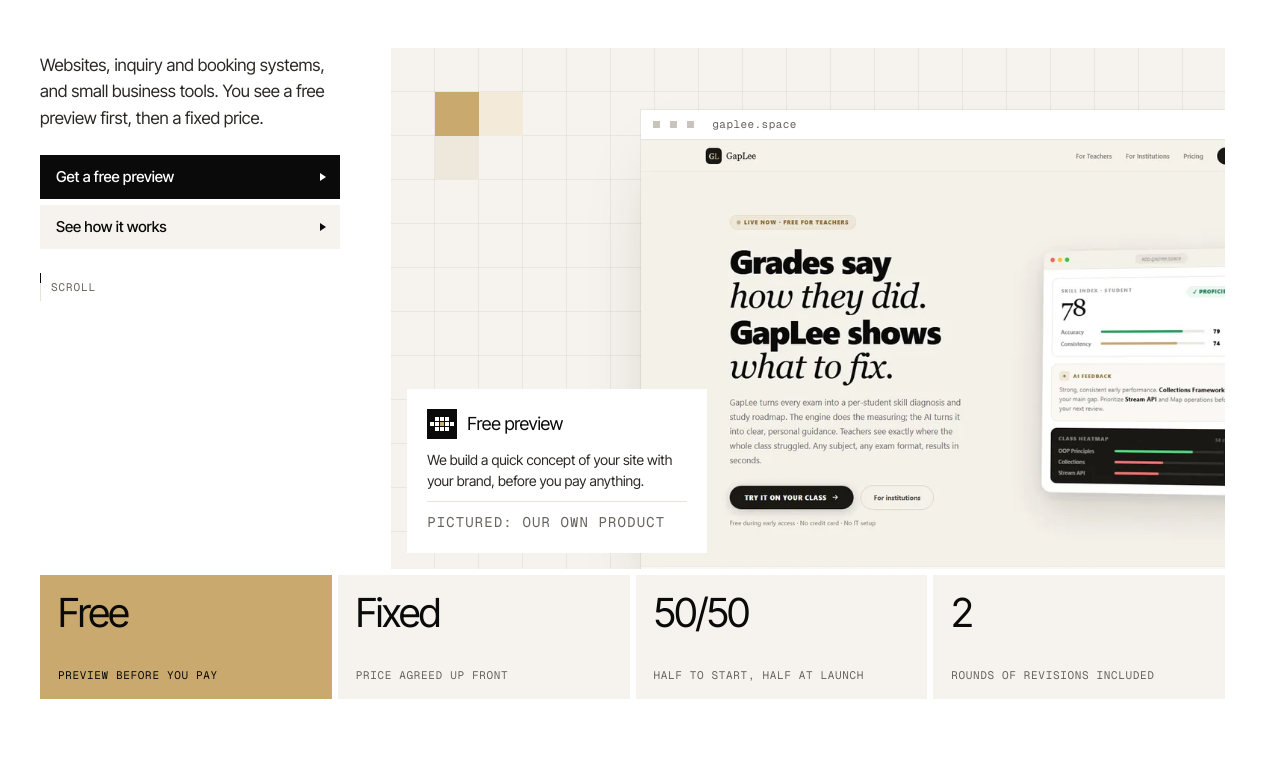
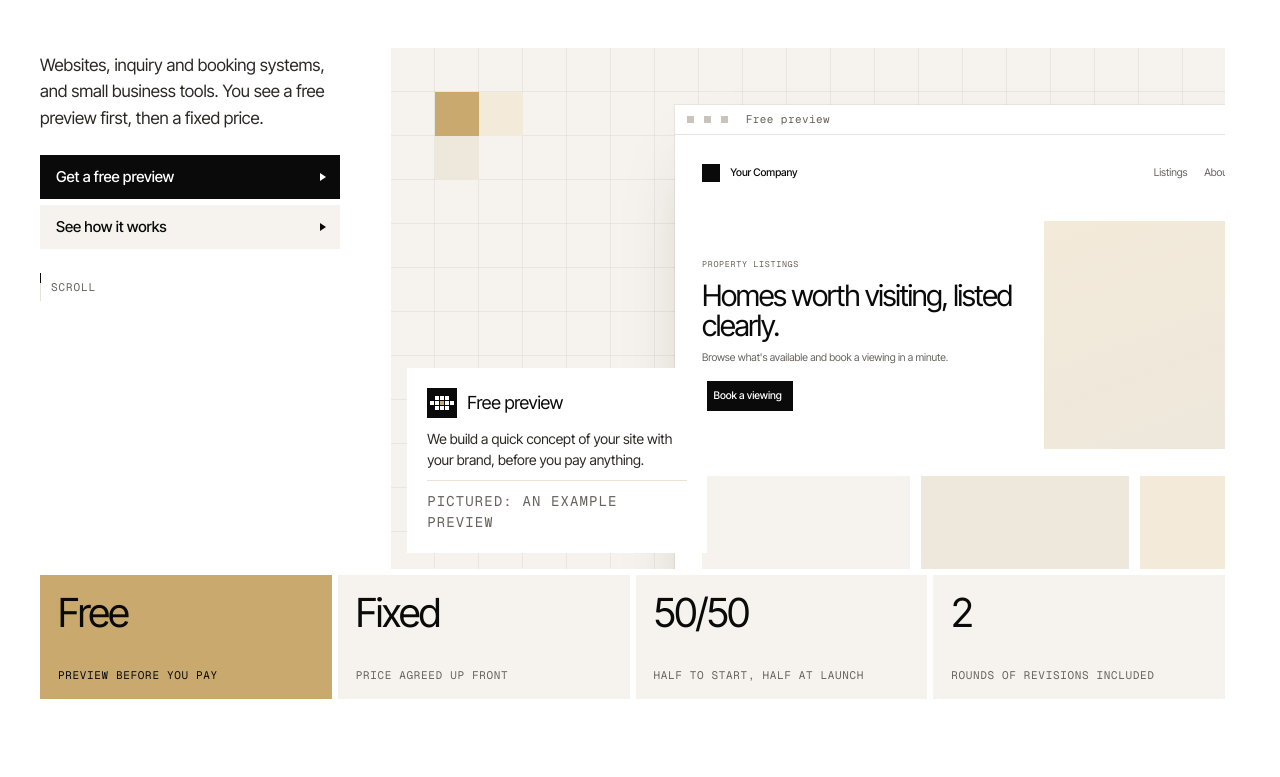
Before and after one commit to partypancakes31/skillgap-landing, a plain HTML site: page services/index.html in a window 1280 px wide. Shown: the part 363-1140 px from the top of the page. Drawn offline with nearby package versions, Linux system fonts and the light colour scheme.

Commit message:
Fix /services review items: alt text, hero example, privacy line
- Rewrite the product screenshot's alt text; it described the
  education product.
- Replace the duplicate hero screenshot with an HTML example of a
  business homepage, labelled as an example.
- Rename "Our work" to "Our product" in the nav, footer and section
  indicator.
- Care plan price reads "Quoted per project".
- Mark required form fields and add a privacy line by the submit
  button.
- Add spaces between adjacent text elements so the page reads cleanly
  as plain text.
- DESIGN.md: log the changes.

Co-Authored-By: Claude Opus 5.5 <noreply@anthropic.com>

```diff
--- a/services/index.html
+++ b/services/index.html
@@ -200,6 +200,27 @@
     .win-bar { display: flex; align-items: center; gap: 10px; height: 30px; padding: 0 12px; background: var(--white); border-bottom: 1px solid var(--line); }
     .win-bar i { width: 7px; height: 7px; background: var(--faint); }
     .win-bar span { margin-left: 8px; font: 400 11px/1 var(--mono); color: var(--muted); letter-spacing: .04em; }
+    /* Example preview inside the hero window: a plain business homepage, drawn in HTML */
+    .win { container-type: inline-size; }
+    .mock { font-size: clamp(7px, 1.5cqw, 13px); line-height: 1.3; padding: 2.2em 2.6em 3em; background: var(--white); color: var(--ink); }
+    .m-nav { display: flex; align-items: center; gap: 1em; }
+    .m-logo { width: 1.7em; height: 1.7em; background: var(--ink); }
+    .m-nav b { font-weight: 500; }
+    .m-links { display: flex; gap: 1.6em; margin-left: auto; color: var(--muted); }
+    .m-links i { font-style: normal; }
+    .m-btn { display: inline-block; padding: .75em 1.1em; background: var(--tint); font-weight: 500; }
+    .m-btn.dark { background: var(--ink); color: var(--white); }
+    .m-hero { display: grid; grid-template-columns: 1.05fr 1fr; gap: 2.2em; align-items: center; margin-top: 3.2em; }
+    .m-eyebrow { font: 400 .8em/1 var(--mono); letter-spacing: .08em; text-transform: uppercase; color: var(--muted); }
+    .m-h { font-size: 2.8em; line-height: 1; letter-spacing: -.045em; margin-top: .45em; }
+    .m-p { color: var(--muted); margin: 1em 0 1.6em; max-width: 26em; }
+    .m-photo { aspect-ratio: 4 / 3; background: linear-gradient(160deg, var(--gold-pale), var(--tint-2)); }
+    .m-cards { display: grid; grid-template-columns: repeat(3, 1fr); gap: 1.1em; margin-top: 2.6em; }
+    .m-img { aspect-ratio: 4 / 3; background: var(--tint); }
+    .m-img.b { background: var(--tint-2); }
+    .m-img.c { background: var(--gold-pale); }
+    .m-t { font-weight: 500; margin-top: .8em; }
+    .m-s { color: var(--muted); font-size: .9em; margin-top: .2em; }
     .stage-card { background: var(--tint); padding: 20px; display: grid; gap: 10px; }
     .stage-card .top { display: flex; align-items: center; gap: 10px; }
     .stage-card .icon { width: 30px; height: 30px; display: grid; place-items: center; background: var(--ink); }
@@ -220,6 +241,9 @@
       .stage-card { position: absolute; left: 16px; bottom: 16px; width: 300px; background: var(--white); }
       .stage { aspect-ratio: 16 / 11; }
       .win { left: 30%; top: 12%; width: 86%; }
+    }
+    @media (min-width: 960px) {
+      .win { left: 34%; top: 11%; width: 84%; }
     }
     @media (min-width: 960px) {
       .hero-grid { grid-template-columns: minmax(260px, 300px) 1fr; gap: clamp(24px, 4vw, 56px); }
@@ -383,6 +407,8 @@
     .submit { width: 100%; min-height: 52px; }
     .submit:disabled { opacity: .6; cursor: progress; }
     .form-note { font-size: 13px; color: var(--muted); }
+    .req { color: var(--ink); }
+    .form-req { font: 400 11px/1.2 var(--mono); letter-spacing: .08em; text-transform: uppercase; color: var(--muted); }
     .form-error { font-size: 14px; color: var(--error); }
     .form-error a { box-shadow: inset 0 -1px 0 currentColor; }
     .trap { position: absolute; left: -10000px; width: 1px; height: 1px; overflow: hidden; }
@@ -609,7 +635,7 @@
         <svg viewBox="0 0 64 64" aria-hidden="true"><rect width="64" height="64" fill="#0a0a0a"/><text x="32" y="43" text-anchor="middle" fill="#ffffff" font-family="'Inter Tight', system-ui, -apple-system, 'Segoe UI', sans-serif" font-weight="500" font-size="28" letter-spacing="-1.4">GL</text></svg>
         <span class="brand-roll">
           <span class="name">GapLee IT Services</span>
-          <span class="now" id="now" aria-hidden="true"><span class="mono" id="now-n"></span><span id="now-t"></span></span>
+          <span class="now" id="now" aria-hidden="true"><span class="mono" id="now-n"></span> <span id="now-t"></span></span>
         </span>
       </a>
       <nav aria-label="Sections">
@@ -617,7 +643,7 @@
           <li><a href="#services">Services</a></li>
           <li><a href="#how">How it works</a></li>
           <li><a href="#plans">Plans</a></li>
-          <li><a href="#proof">Our work</a></li>
+          <li><a href="#proof">Our product</a></li>
           <li><a href="#faq">Questions</a></li>
         </ul>
       </nav>
@@ -653,9 +679,25 @@
             <div class="stage grid-bg" id="stage">
               <span class="hot" aria-hidden="true"></span>
               <span class="sq a" aria-hidden="true"></span><span class="sq b" aria-hidden="true"></span><span class="sq c" aria-hidden="true"></span>
-              <figure class="win">
-                <div class="win-bar" aria-hidden="true"><i></i><i></i><i></i><span>gaplee.space</span></div>
-                <img src="/services/gaplee-home-960.webp" srcset="/services/gaplee-home-960.webp 960w, /services/gaplee-home.webp 1440w" sizes="(min-width: 960px) 62vw, 100vw" width="1440" height="900" decoding="async" fetchpriority="high" alt="The gaplee.space home page, our own product, with the headline 'Grades say how they did. GapLee shows what to fix.'">
+              <figure class="win" role="img" aria-label="Example of a free preview: a simple homepage for a property company, with a few listings and a Book a viewing button.">
+                <div class="win-bar" aria-hidden="true"><i></i> <i></i> <i></i><span>Free preview</span></div>
+                <div class="mock" aria-hidden="true">
+                  <div class="m-nav"><span class="m-logo"></span><b>Your Company</b> <span class="m-links"><i>Listings</i> <i>About</i> <i>Contact</i></span> <span class="m-btn">Inquire</span></div>
+                  <div class="m-hero">
+                    <div>
+                      <p class="m-eyebrow">Property listings</p>
+                      <p class="m-h">Homes worth visiting, listed clearly.</p>
+                      <p class="m-p">Browse what's available and book a viewing in a minute.</p>
+                      <span class="m-btn dark">Book a viewing</span>
+                    </div>
+                    <div class="m-photo"></div>
+                  </div>
+                  <div class="m-cards">
+                    <div><div class="m-img"></div><p class="m-t">2-bedroom condo</p> <p class="m-s">Ready for viewing</p></div>
+                    <div><div class="m-img b"></div><p class="m-t">Townhouse</p> <p class="m-s">Ready for viewing</p></div>
+                    <div><div class="m-img c"></div><p class="m-t">Studio unit</p> <p class="m-s">Ready for viewing</p></div>
+                  </div>
+                </div>
               </figure>
             </div>
             <div class="stage-card" data-reveal style="--i:4">
@@ -664,16 +706,16 @@
                 <h2>Free preview</h2>
               </div>
               <p>We build a quick concept of your site with your brand, before you pay anything.</p>
-              <p class="mono">Pictured: our own product</p>
+              <p class="mono">Pictured: an example preview</p>
             </div>
           </div>
         </div>
 
         <ul class="facts" aria-label="Our terms">
-          <li class="fact hi" data-reveal style="--i:0"><b>Free</b><span>Preview before you pay</span></li>
-          <li class="fact" data-reveal style="--i:1"><b>Fixed</b><span>Price agreed up front</span></li>
-          <li class="fact" data-reveal style="--i:2"><b>50/50</b><span>Half to start, half at launch</span></li>
-          <li class="fact" data-reveal style="--i:3"><b>2</b><span>Rounds of revisions included</span></li>
+          <li class="fact hi" data-reveal style="--i:0"><b>Free</b> <span>Preview before you pay</span></li>
+          <li class="fact" data-reveal style="--i:1"><b>Fixed</b> <span>Price agreed up front</span></li>
+          <li class="fact" data-reveal style="--i:2"><b>50/50</b> <span>Half to start, half at launch</span></li>
+          <li class="fact" data-reveal style="--i:3"><b>2</b> <span>Rounds of revisions included</span></li>
         </ul>
       </div>
     </section>
@@ -712,21 +754,21 @@
             <div class="top"><span class="icon" aria-hidden="true"><span class="glyph mini" data-pattern="2222210001101111000111111"></span></span><h3>Business websites</h3></div>
             <p>Company and property sites, and landing pages. Mobile-first and deployed to your own domain.</p>
             <p class="mono">What you get</p>
-            <ul class="deliver"><li>Company sites</li><li>Property listings</li><li>Landing pages</li></ul>
+            <ul class="deliver"><li>Company sites</li> <li>Property listings</li> <li>Landing pages</li></ul>
             <a class="btn" href="#contact">Get a free preview <span class="tri" aria-hidden="true"></span></a>
           </div>
           <div class="svc-card" role="tabpanel" id="panel-1" aria-labelledby="tab-1" hidden>
             <div class="top"><span class="icon" aria-hidden="true"><span class="glyph mini" data-pattern="0101011111100011020111111"></span></span><h3>Inquiry &amp; booking systems</h3></div>
             <p>Forms that route leads straight to the right person, plus scheduling and simple dashboards.</p>
             <p class="mono">What you get</p>
-            <ul class="deliver"><li>Lead routing</li><li>Scheduling</li><li>Dashboards</li></ul>
+            <ul class="deliver"><li>Lead routing</li> <li>Scheduling</li> <li>Dashboards</li></ul>
             <a class="btn" href="#contact">Get a free preview <span class="tri" aria-hidden="true"></span></a>
           </div>
           <div class="svc-card" role="tabpanel" id="panel-2" aria-labelledby="tab-2" hidden>
             <div class="top"><span class="icon" aria-hidden="true"><span class="glyph mini" data-pattern="1121100000121110000011121"></span></span><h3>Custom tools &amp; automation</h3></div>
             <p>Internal tools that replace spreadsheets and manual follow-ups.</p>
             <p class="mono">What you get</p>
-            <ul class="deliver"><li>Internal tools</li><li>Automated follow-ups</li><li>Records</li></ul>
+            <ul class="deliver"><li>Internal tools</li> <li>Automated follow-ups</li> <li>Records</li></ul>
             <a class="btn" href="#contact">Get a free preview <span class="tri" aria-hidden="true"></span></a>
           </div>
         </div>
@@ -748,7 +790,7 @@
         </aside>
 
         <div class="how-main">
-          <h2 class="h2 lined" id="how-title" data-reveal><span>See it before</span><span>you pay.</span></h2>
+          <h2 class="h2 lined" id="how-title" data-reveal><span>See it before</span> <span>you pay.</span></h2>
           <p class="lead muted" data-reveal style="--i:1">You see a working concept first. The price is agreed before the build starts and doesn't change.</p>
 
           <ol class="steps" id="steps">
@@ -792,11 +834,11 @@
       <div class="wrap">
         <div class="sec-head">
           <p class="tag" data-reveal>Our own product</p>
-          <h2 class="h2" id="proof-title" data-reveal style="--i:1">Built by the team<br>behind GapLee.</h2>
+          <h2 class="h2" id="proof-title" data-reveal style="--i:1">Built by the team <br>behind GapLee.</h2>
         </div>
         <div class="case">
           <figure class="case-shot">
-            <img src="/services/gaplee-home-960.webp" srcset="/services/gaplee-home-960.webp 960w, /services/gaplee-home.webp 1440w" sizes="(min-width: 960px) 56vw, 100vw" width="1440" height="900" loading="lazy" decoding="async" alt="The gaplee.space home page, with a sample student skill report beside the headline.">
+            <img src="/services/gaplee-home-960.webp" srcset="/services/gaplee-home-960.webp 960w, /services/gaplee-home.webp 1440w" sizes="(min-width: 960px) 56vw, 100vw" width="1440" height="900" loading="lazy" decoding="async" alt="Screenshot of gaplee.space, the platform our team builds and runs.">
           </figure>
           <div class="case-body" data-reveal style="--i:1">
             <p class="big">We also build and run GapLee, an exam analysis platform for teachers and schools.</p>
@@ -850,15 +892,16 @@
           <h2 class="display" id="contact-title" data-reveal style="--i:1">Get your free preview.</h2>
           <p class="lead" data-reveal style="--i:2">Tell us about your business and what you need. We'll reply by email with a few questions and a date for your preview.</p>
           <ol class="promise" data-reveal style="--i:3">
-            <li><span class="mono" aria-hidden="true">01</span>No payment, no commitment</li>
-            <li><span class="mono" aria-hidden="true">02</span>A fixed price before any build starts</li>
-            <li><span class="mono" aria-hidden="true">03</span>Your site, on your own domain</li>
+            <li><span class="mono" aria-hidden="true">01</span> No payment, no commitment</li>
+            <li><span class="mono" aria-hidden="true">02</span> A fixed price before any build starts</li>
+            <li><span class="mono" aria-hidden="true">03</span> Your site, on your own domain</li>
           </ol>
           <p class="direct" data-reveal style="--i:4">Prefer email? Write to <a href="mailto:gapleeco@gmail.com">gapleeco@gmail.com</a></p>
         </div>
 
         <div class="form-wrap" data-reveal style="--i:2">
           <form id="inquiry" action="/api/contact" method="post" novalidate>
+            <p class="form-req" aria-hidden="true"><span class="req">*</span> Required</p>
             <div class="trap" aria-hidden="true">
               <label for="f-trap">Leave this empty</label>
               <input id="f-trap" name="_trap" type="text" tabindex="-1" autocomplete="off">
@@ -866,12 +909,12 @@
 
             <div class="row">
               <div class="field">
-                <label for="f-name">Name</label>
+                <label for="f-name">Name <span class="req" aria-hidden="true">*</span></label>
                 <input class="input" id="f-name" name="from_name" type="text" autocomplete="name" required maxlength="120" aria-describedby="e-name">
                 <p class="err" id="e-name" aria-live="polite"></p>
               </div>
               <div class="field">
-                <label for="f-company">Company</label>
+                <label for="f-company">Company <span class="req" aria-hidden="true">*</span></label>
                 <input class="input" id="f-company" name="from_institution" type="text" autocomplete="organization" required maxlength="160" aria-describedby="e-company">
                 <p class="err" id="e-company" aria-live="polite"></p>
               </div>
@@ -879,7 +922,7 @@
 
             <div class="row">
               <div class="field">
-                <label for="f-email">Email</label>
+                <label for="f-email">Email <span class="req" aria-hidden="true">*</span></label>
                 <input class="input" id="f-email" name="from_email" type="email" autocomplete="email" inputmode="email" required maxlength="200" aria-describedby="e-email">
                 <p class="err" id="e-email" aria-live="polite"></p>
               </div>
@@ -900,13 +943,13 @@
             </fieldset>
 
             <div class="field">
-              <label for="f-msg">What do you need?</label>
+              <label for="f-msg">What do you need? <span class="req" aria-hidden="true">*</span></label>
               <textarea class="input" id="f-msg" name="message" required maxlength="4000" rows="4" aria-describedby="e-msg"></textarea>
               <p class="err" id="e-msg" aria-live="polite"></p>
             </div>
 
             <button class="btn submit" type="submit" id="f-submit"><span id="f-submit-label">Send inquiry</span><span class="tri" aria-hidden="true"></span></button>
-            <p class="form-note">No payment, no commitment. We reply by email.</p>
+            <p class="form-note">No payment, no commitment. We'll only use your details to reply to your inquiry.</p>
             <p class="form-error" id="f-error" role="alert" hidden>Your message didn't send. Please try again, or email us at <a href="mailto:gapleeco@gmail.com?subject=Services%20inquiry">gapleeco@gmail.com</a>.</p>
           </form>
 
@@ -926,15 +969,15 @@
       <div class="foot-cols">
         <div class="foot-col">
           <h2>Services</h2>
-          <ul><li><a href="#services">Business websites</a></li><li><a href="#services">Inquiry &amp; booking systems</a></li><li><a href="#services">Custom tools &amp; automation</a></li></ul>
+          <ul><li><a href="#services">Business websites</a></li> <li><a href="#services">Inquiry &amp; booking systems</a></li> <li><a href="#services">Custom tools &amp; automation</a></li></ul>
         </div>
         <div class="foot-col">
           <h2>This page</h2>
-          <ul><li><a href="#how">How it works</a></li><li><a href="#plans">Plans</a></li><li><a href="#proof">Our work</a></li><li><a href="#faq">Questions</a></li><li><a href="#contact">Free preview</a></li></ul>
+          <ul><li><a href="#how">How it works</a></li> <li><a href="#plans">Plans</a></li> <li><a href="#proof">Our product</a></li> <li><a href="#faq">Questions</a></li> <li><a href="#contact">Free preview</a></li></ul>
         </div>
         <div class="foot-col">
           <h2>Contact</h2>
-          <ul><li><a href="mailto:gapleeco@gmail.com">gapleeco@gmail.com</a></li><li><a href="https://www.gaplee.space/">gaplee.space</a></li></ul>
+          <ul><li><a href="mailto:gapleeco@gmail.com">gapleeco@gmail.com</a></li> <li><a href="https://www.gaplee.space/">gaplee.space</a></li></ul>
         </div>
       </div>
 
@@ -973,27 +1016,27 @@
             <div class="plan-top"><span class="icon" aria-hidden="true"><span class="glyph mini" data-pattern="2222210001101111000111111"></span></span></div>
             <h3>Business website</h3>
             <p>Company and property sites, and landing pages. Mobile-first, on your own domain.</p>
-            <div class="price"><span class="mono">Price</span><b>Fixed quote</b><span class="muted">Set after your free preview</span></div>
+            <div class="price"><span class="mono">Price</span> <b>Fixed quote</b> <span class="muted">Set after your free preview</span></div>
             <p class="mono">Good for</p>
-            <ul class="checks"><li>Company sites</li><li>Property listings</li><li>Landing pages</li></ul>
+            <ul class="checks"><li>Company sites</li> <li>Property listings</li> <li>Landing pages</li></ul>
             <a class="btn" href="#contact" data-need="Business website">Start with a free preview <span class="tri" aria-hidden="true"></span></a>
           </article>
           <article class="plan" style="--i:1">
             <div class="plan-top"><span class="icon" aria-hidden="true"><span class="glyph mini" data-pattern="0101011111100011020111111"></span></span></div>
             <h3>Inquiry &amp; booking system</h3>
             <p>Forms that route leads straight to the right person, plus scheduling and simple dashboards.</p>
-            <div class="price"><span class="mono">Price</span><b>Fixed quote</b><span class="muted">Set after your free preview</span></div>
+            <div class="price"><span class="mono">Price</span> <b>Fixed quote</b> <span class="muted">Set after your free preview</span></div>
             <p class="mono">Good for</p>
-            <ul class="checks"><li>Lead routing</li><li>Scheduling</li><li>Dashboards</li></ul>
+            <ul class="checks"><li>Lead routing</li> <li>Scheduling</li> <li>Dashboards</li></ul>
             <a class="btn" href="#contact" data-need="Inquiry or booking system">Start with a free preview <span class="tri" aria-hidden="true"></span></a>
           </article>
           <article class="plan" style="--i:2">
             <div class="plan-top"><span class="icon" aria-hidden="true"><span class="glyph mini" data-pattern="1121100000121110000011121"></span></span></div>
             <h3>Custom tool &amp; automation</h3>
             <p>Internal tools that replace spreadsheets and manual follow-ups.</p>
-            <div class="price"><span class="mono">Price</span><b>Fixed quote</b><span class="muted">Set after your free preview</span></div>
+            <div class="price"><span class="mono">Price</span> <b>Fixed quote</b> <span class="muted">Set after your free preview</span></div>
             <p class="mono">Good for</p>
-            <ul class="checks"><li>Internal tools</li><li>Automated follow-ups</li><li>Records</li></ul>
+            <ul class="checks"><li>Internal tools</li> <li>Automated follow-ups</li> <li>Records</li></ul>
             <a class="btn" href="#contact" data-need="Custom tool or automation">Start with a free preview <span class="tri" aria-hidden="true"></span></a>
           </article>
         </div>
@@ -1004,8 +1047,8 @@
             <h3>Care plan</h3>
             <p>Monthly hosting and content updates, if you'd like us to look after it.</p>
           </div>
-          <div class="price"><span class="mono">Price</span><b>Monthly</b><span class="muted">Optional, after launch</span></div>
-          <ul class="checks"><li>Hosting</li><li>Content updates</li></ul>
+          <div class="price"><span class="mono">Price</span> <b>Quoted per project</b> <span class="muted">Billed monthly, optional</span></div>
+          <ul class="checks"><li>Hosting</li> <li>Content updates</li></ul>
         </div>
 
         <div class="includes" style="--i:4">
@@ -1096,7 +1139,7 @@
       const now = document.getElementById('now');
       const nowN = document.getElementById('now-n');
       const nowT = document.getElementById('now-t');
-      const chapters = [['services', 'Services'], ['how', 'How it works'], ['proof', 'Our work'], ['faq', 'Questions'], ['contact', 'Contact']]
+      const chapters = [['services', 'Services'], ['how', 'How it works'], ['proof', 'Our product'], ['faq', 'Questions'], ['contact', 'Contact']]
         .map(([id, label], k) => ({ el: document.getElementById(id), n: String(k + 1).padStart(2, '0'), label }));
       const foot = document.querySelector('.foot');
       let current = -1;
```
Also changed, not shown: 1 other file.
